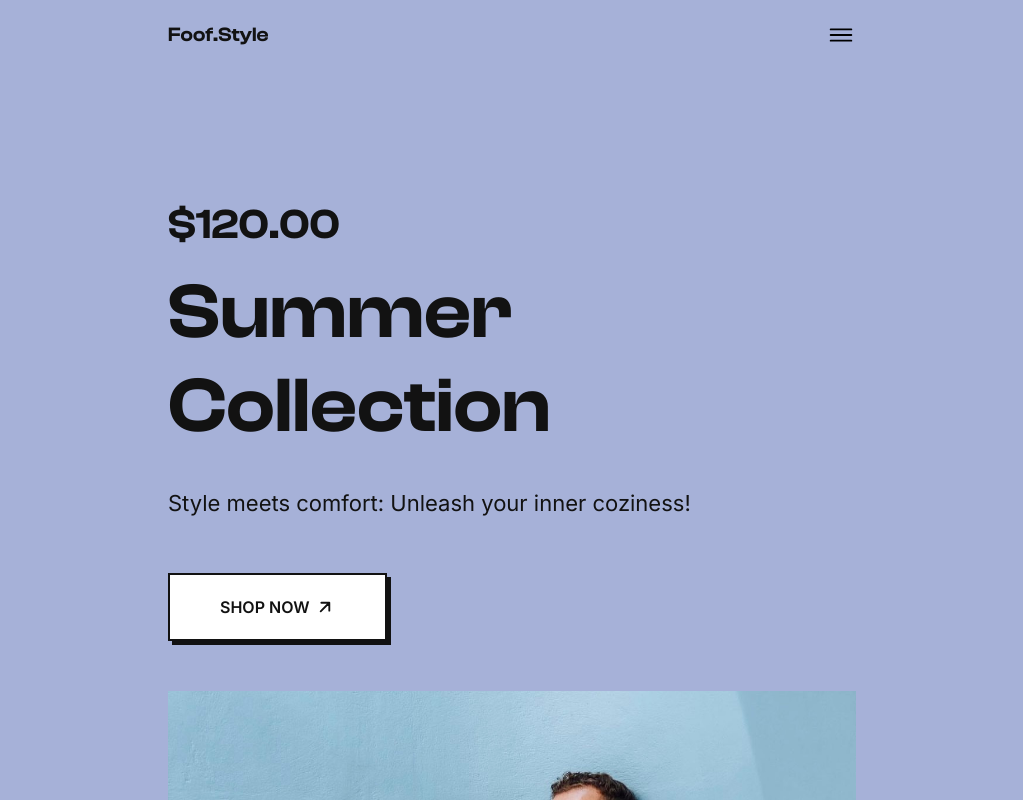
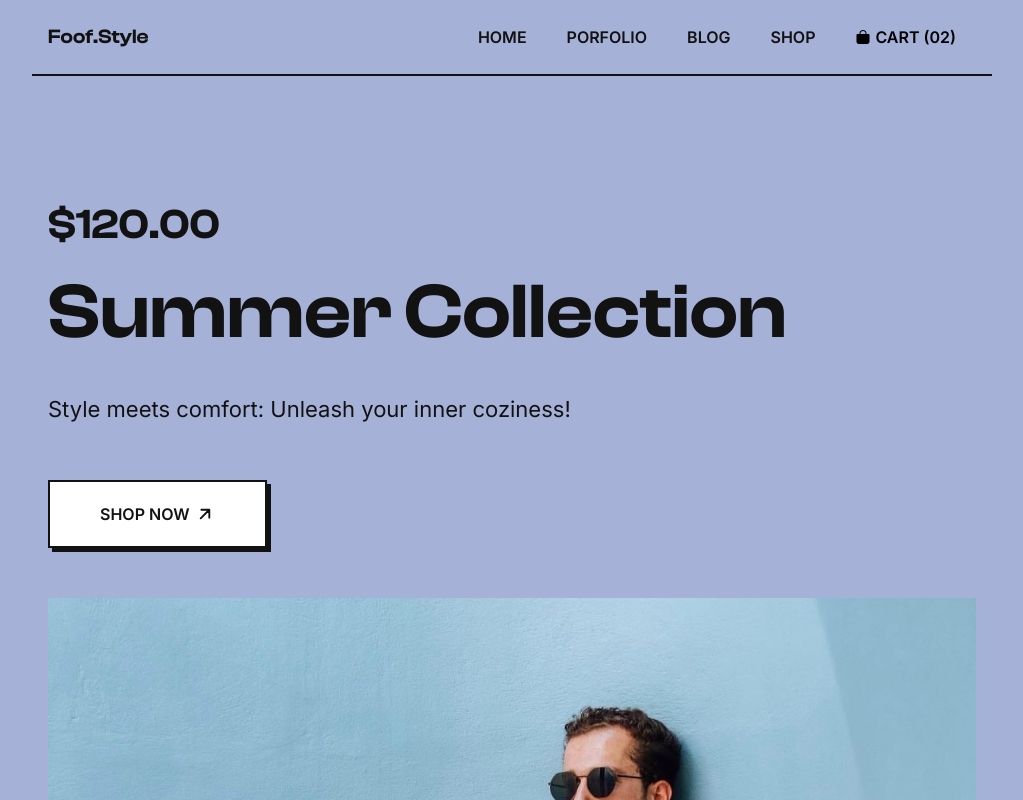
Before and after one commit to sinatayebati/ecommerce-website-clothing, a plain HTML site: page index.html in a window 1280 px wide. Shown: the top 800 px of the page, without its empty margins (128-1151 px from the left). Drawn offline with nearby package versions, Linux system fonts and the light colour scheme.

Commit message:
updates committed

```diff
--- a/assets/css/style.css
+++ b/assets/css/style.css
@@ -691,4 +691,48 @@ address.footer-text{
 * responsive for larger than 992px screen
 */
 
-@media(min-width: 992px)
+@media(min-width: 992px){
+
+  /**
+  * REUSED STYLE
+  */
+
+  .container{
+    max-width: 960px;
+  }
+
+  /**
+  * HEADER
+  */
+
+  .header{
+    padding-block: 0;
+  }
+
+  .header .container{
+    border-block-end: 2px solid var(--border-eerie-black);
+  }
+
+  .nav-open-btn{
+    display: none;
+  }
+
+  .navbar,
+  .navbar.active{
+    all: unset;
+    display: flex;
+    align-items: center;
+  }
+
+  .navbar-list{
+    padding-block-start: 0;
+    display: flex;
+  }
+
+  .cart-btn{
+    border-inline-start: 2px solid var(--border-eerie-black);
+    padding-inline-start: 50px;
+    margin-inline-start: 20px;
+  }
+
+}
```
